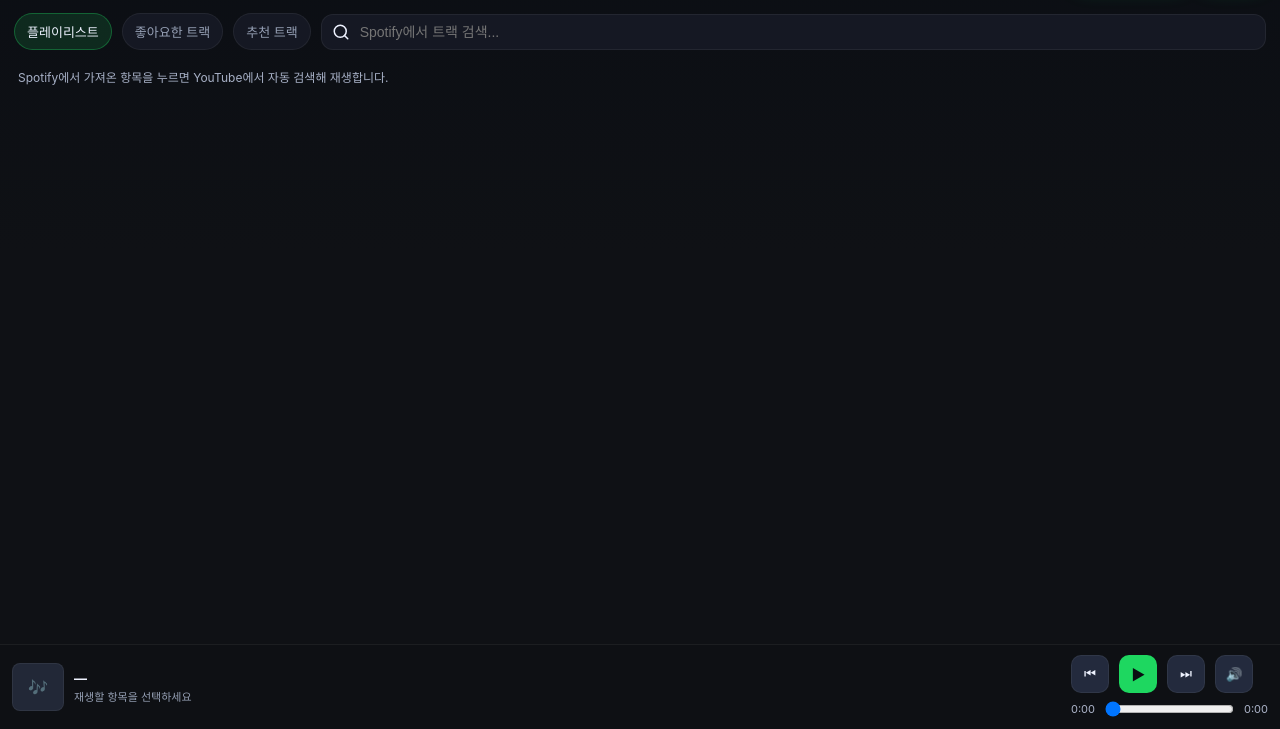
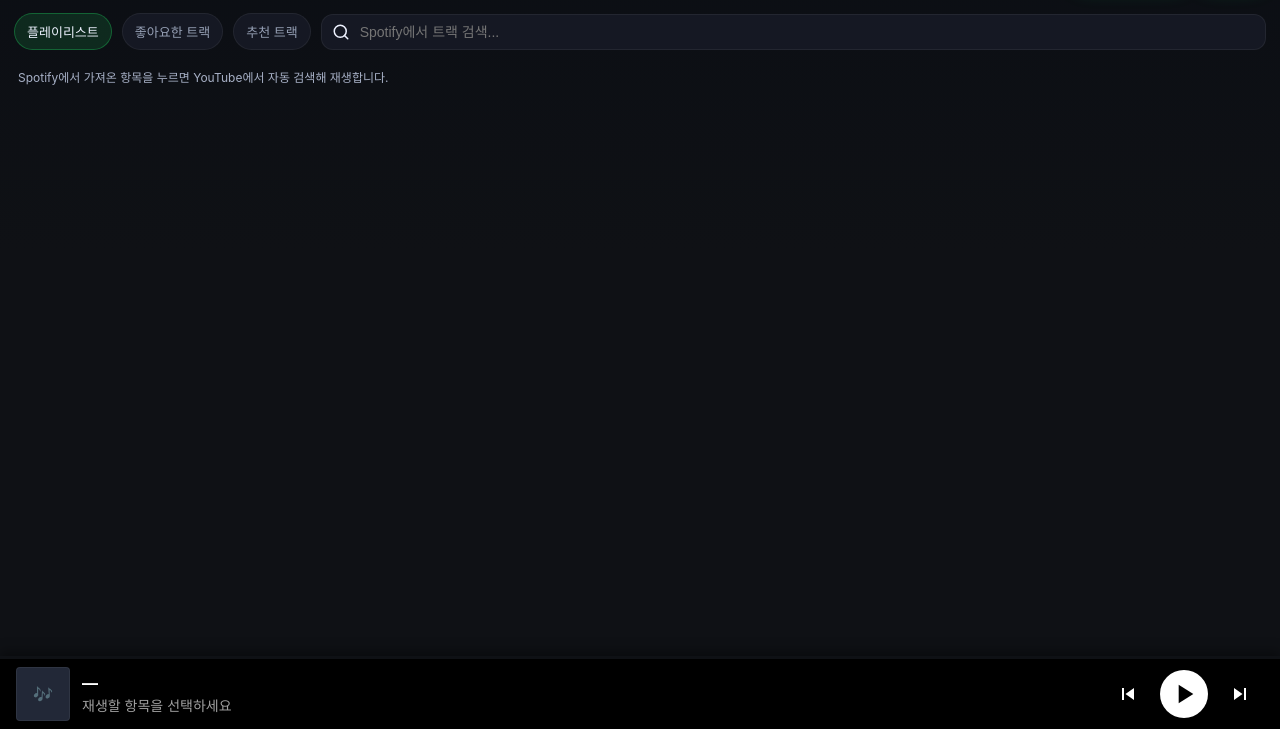
Before and after one commit to niteoowl/MATEPLAY, a plain HTML site: page index.html in a window 1280 px wide. Shown: the part 71-800 px from the top of the page. Drawn offline with Linux system fonts and the light colour scheme; no server answers.

Commit message:
Update index.html

```diff
--- a/index.html
+++ b/index.html
@@ -107,7 +107,9 @@
       display:grid; grid-template-rows:auto 1fr auto; height:100%;
     }
     .content{
-      display:grid; grid-template-rows:auto auto 1fr; gap:0px; padding:12px; height:calc(100vh - 160px);
+      display:grid; grid-template-rows:auto auto 1fr; gap:0px; padding:12px;
+      /* 하단 플레이어 높이(70px) 반영하여 높이 조정 */
+      height:calc(100vh - 70px - 58px);
     }
 
     /* 검색/탭 */
@@ -180,41 +182,92 @@
     }
 
 
-    /* 플레이어 바 */
+    /* === [대폭 개선] 플레이어 바 스타일 === */
+    /* NEW: Visual Progress Bar Container */
+    .player-bar-container {
+        position: fixed; left: 0; right: 0; bottom: 0;
+        z-index: 100; /* Ensure it's above content */
+        box-shadow: 0 -4px 12px rgba(0,0,0,0.4);
+    }
+
+    /* NEW: Visual Progress Bar (상단 녹색 바) */
+    #progressBar {
+        height: 3px;
+        width: 0%; /* Controlled by JS */
+        background: var(--accent); /* Spotify Green */
+        transition: width 0.5s linear; /* Smooth transition */
+    }
+
+    /* NEW: Main Player Bar */
     .player{
-      position:fixed; left:0; right:0; bottom:0; background:rgba(15,17,21,0.9); backdrop-filter: blur(10px);
-      border-top:1px solid rgba(255,255,255,0.06);
-      padding:10px 12px; display:grid; grid-template-columns:1fr auto; gap:10px; align-items:center;
+        background: #000; /* 완전 검은색으로 변경 (이미지 배경) */
+        padding: 8px 16px; /* 패딩 조정 */
+        display: flex; /* Flexbox 레이아웃 */
+        justify-content: space-between; /* 양 끝 정렬 */
+        align-items: center;
+        gap: 12px;
+        height: 70px; /* 고정 높이 */
     }
+
     .now{
-      display:flex; align-items:center; gap:10px; min-width:0;
+      display:flex; align-items:center; gap:12px; min-width:0;
+      flex-grow: 1; /* 왼쪽 공간 최대한 차지 */
     }
-    .now .thumb{ width:48px; height:48px }
-    .now .title{ font-size:13px }
-    .now .subtitle{ font-size:11px }
+    .now .thumb{
+      width: 54px; height: 54px; border-radius: 4px;
+      flex: 0 0 54px; /* 크기 고정 */
+    }
+    .now .meta{
+        flex:1;
+        min-width:0;
+        text-align: left; /* 텍스트 왼쪽 정렬 */
+    }
+    .now .title{
+      font-size: 16px; /* 제목 크게 */
+      font-weight: 700;
+      color: white; /* 흰색으로 변경 */
+    }
+    .now .subtitle{
+      font-size: 14px; /* 부제목 크게 */
+      color: #a0a0a0; /* 약간 회색 */
+      margin-top: 2px;
+    }
 
+    /* 컨트롤 영역 */
     .controls-row{
-      display:flex; align-items:center; gap:10px;
+      display:flex; align-items:center; gap: 8px; /* 버튼 간격 좁게 */
+      flex-shrink: 0;
     }
+
+    /* 재생 버튼 스타일 */
     .btn{
-      appearance:none; border:none; outline:none; background:#232a3d; color:var(--text);
-      border:1px solid rgba(255,255,255,0.06); width:38px; height:38px; border-radius:10px;
+      appearance:none; border:none; outline:none;
+      background: transparent; /* 배경 투명 */
+      color: white; /* 아이콘 흰색 */
+      width: 48px; height: 48px; /* 버튼 크기 대폭 확대 */
+      border-radius: 50%; /* 원형 버튼 */
+      border: none;
+      font-size: 24px;
       display:grid; place-items:center; cursor:pointer;
       transition: background 0.1s;
     }
-    .btn:hover{ background:#2e3549; }
-    .btn.primary{ background:var(--accent); color:#0a0d12; font-weight:800; border:none; }
-    .btn.primary:hover{ background:#18a34b; }
-    .time{
-      display:flex; align-items:center; gap:8px; color:#aeb6cc; font-size:11px; margin-top:6px;
+    .btn:hover{ background: rgba(255, 255, 255, 0.1); }
+
+    .btn.primary{
+      background: white; /* 재생 버튼만 흰색 배경 */
+      color: black; /* 아이콘 검은색 */
+      font-size: 28px;
+      box-shadow: 0 4px 10px rgba(0,0,0,0.5); /* 재생 버튼에 그림자 추가 */
     }
-    .seek{
-      appearance:none; width:100%; height:6px; border-radius:999px; background:#232a3d; outline:none;
+    .btn.primary:hover{ background: #e0e0e0; }
+
+    /* 숨겨야 할 요소들 */
+    .player-bar-container .time, .player-bar-container #seek {
+        position:absolute;
+        left:-9999px; /* 기능 유지를 위해 화면 밖으로 이동 */
     }
-    .seek::-webkit-slider-thumb{
-      -webkit-appearance:none; appearance:none; width:14px; height:14px; border-radius:50%; background:var(--accent); border:2px solid #0a0d12;
-      margin-top:-4px;
-    }
+    /* === 플레이어 바 스타일 끝 === */
+
 
     /* 유틸 */
     .hidden{ display:none !important }
@@ -310,7 +363,12 @@
     <div id="list" class="grid" role="list" data-current-view="playlists"></div>
   </div>
 
+  <!-- === 개선된 플레이어 바 (Progress Bar 포함) === -->
+  <div class="player-bar-container">
+      <!-- 시각적 프로그레스 바 -->
+      <div id="progressBar"></div>
       <div class="player">
+          <!-- 1. 현재 재생 정보 -->
           <div class="now">
               <div id="nowThumb" class="thumb">🎶</div>
               <div class="meta">
@@ -318,13 +376,28 @@
                   <div id="nowSubtitle" class="subtitle">재생할 항목을 선택하세요</div>
               </div>
           </div>
-    <div style="flex:1; min-width:0">
+
+          <!-- 2. 컨트롤 버튼 -->
           <div class="controls-row">
-            <button id="prevBtn" class="btn">⏮</button>
-            <button id="playPauseBtn" class="btn primary">▶</button>
-            <button id="nextBtn" class="btn">⏭</button>
+              <!-- 이전 트랙 버튼 (SVG) -->
+              <button id="prevBtn" class="btn">
+                  <svg width="24" height="24" viewBox="0 0 24 24" fill="currentColor"><path d="M6 6h2v12H6zm3.5 6l8.5 6V6z"></path></svg>
+              </button>
+              <!-- 재생/일시정지 버튼 (SVG) -->
+              <button id="playPauseBtn" class="btn primary">
+                  <svg width="32" height="32" viewBox="0 0 24 24" fill="currentColor"><path d="M8 5v14l11-7z"></path></svg>
+              </button>
+              <!-- 다음 트랙 버튼 (SVG) -->
+              <button id="nextBtn" class="btn">
+                  <svg width="24" height="24" viewBox="0 0 24 24" fill="currentColor"><path d="M16 6v12h2V6zM6 18l8.5-6L6 6z"></path></svg>
+              </button>
+          </div>
+      </div>
+
+      <!-- 3. 기능 유지를 위해 화면 밖으로 이동된 요소 -->
+      <div id="hiddenPlayerControls" class="hidden">
+          <!-- 기존 seek bar, time, mute 버튼은 기능 유지를 위해 숨깁니다 -->
           <button id="muteBtn" class="btn">🔊</button>
-        </div>
           <div class="time">
               <span id="curTime">0:00</span>
               <input type="range" id="seek" min="0" max="100" value="0" step="0.1" aria-label="재생 위치" />
@@ -332,6 +405,7 @@
           </div>
       </div>
   </div>
+  <!-- ============================================= -->
 </div>
 
 <!-- === [추가] 플레이리스트 선택 모달 === -->
@@ -643,6 +717,13 @@
           backBtn.className = 'btn';
           backBtn.innerHTML = '←'; // Back arrow
           backBtn.style.marginRight = '10px';
+          // [개선] 새 플레이어 스타일 적용을 위해 일반 btn 대신 logout-btn 클래스 사용
+          backBtn.className = 'logout-btn';
+          backBtn.style.width = '38px';
+          backBtn.style.height = '38px';
+          backBtn.style.borderRadius = '10px';
+          backBtn.style.fontSize = '18px';
+
           backBtn.addEventListener('click', () => {
               setTabs('playlists'); // 플레이리스트 탭으로 돌아가기
               loadPlaylists();
@@ -752,9 +833,6 @@
         // 현재 사용자 ID
         const currentUserSpotifyId = currentFirebaseUser?.uid; // Spotify ID는 Spotify API 호출로 가져와야 하지만, 편의상 Firebase UID를 사용한다고 가정
 
-        // 내가 만들었거나 (owner.id === user.id) 또는 공동 작업 가능한 (collaborative: true) 플레이리스트를 필터링
-        const playlists = (data.items || []).filter(p => p.owner?.id === currentUserSpotifyId || p.collaborative || p.owner?.display_name === "사용자 이름");
-
         // 실제 Spotify User ID를 가져오는 로직 추가 (첫 로그인 시에만 실행)
         let userId = '';
         try {
@@ -762,6 +840,7 @@
             userId = meData.id;
         } catch(e) { /* 무시 */ }
 
+        // 내가 만들었거나 (owner.id === user.id) 또는 공동 작업 가능한 (collaborative: true) 플레이리스트를 필터링
         const finalPlaylists = (data.items || []).filter(p => p.owner?.id === userId || p.collaborative);
 
         modifiablePlaylists = finalPlaylists;
@@ -1080,14 +1159,25 @@
       }
     });
   }
+
+  /**
+   * 재생 상태 변경 시 호출 (아이콘 변경 및 다음 곡 재생 처리)
+   */
   function onYTStateChange(e){
     const state = e.data;
+    const playPauseBtn = $('#playPauseBtn');
+
+    // SVG icons for Play and Pause
+    const playSVG = '<svg width="32" height="32" viewBox="0 0 24 24" fill="currentColor"><path d="M8 5v14l11-7z"></path></svg>';
+    const pauseSVG = '<svg width="32" height="32" viewBox="0 0 24 24" fill="currentColor"><path d="M6 19h4V5H6zm8-14v14h4V5z"></path></svg>';
+
     if(state === 1){
-      $('#playPauseBtn').textContent = '⏸';
+      playPauseBtn.innerHTML = pauseSVG; // 재생 중일 때 일시정지 아이콘
       setError('');
     }else if(state === 2 || state === 5){
-      $('#playPauseBtn').textContent = '▶';
+      playPauseBtn.innerHTML = playSVG; // 일시정지/버퍼링 중일 때 재생 아이콘
     }else if(state === 0){
+      playPauseBtn.innerHTML = playSVG; // 종료 시 재생 아이콘
       if(queueIndex < queue.length - 1){
         queueIndex++;
         playQueueIndex(queueIndex, true);
@@ -1174,6 +1264,7 @@
     $('#nextBtn').addEventListener('click', () => {
       if(queueIndex < queue.length - 1){ queueIndex++; playQueueIndex(queueIndex, true); }
     });
+    // [유지] 기능 유지를 위해 숨겨진 음소거 버튼 컨트롤 이벤트는 유지
     $('#muteBtn').addEventListener('click', () => {
       if(!ytPlayer) return;
       if(ytPlayer.isMuted()) ytPlayer.unMute(); else ytPlayer.mute();
@@ -1194,6 +1285,7 @@
     $('#searchIcon').addEventListener('click', searchHandler);
 
 
+    // [유지] 기능 유지를 위해 숨겨진 seek bar input 이벤트는 유지
     $('#seek').addEventListener('input', (e) => {
       const v = Number(e.target.value);
       if(ytPlayer){
@@ -1220,16 +1312,28 @@
     });
   }
 
+  /**
+   * 재생 진행 상태 업데이트 (숨겨진 seek bar와 시각적 progress bar를 모두 업데이트)
+   */
   function setupProgressTimer(){
     if(progressTimer) clearInterval(progressTimer);
+    const progressBar = $('#progressBar');
     progressTimer = setInterval(() => {
       if(!ytPlayer) return;
       const d = ytPlayer.getDuration() || 0;
       const c = ytPlayer.getCurrentTime() || 0;
+
+      // Hidden elements update (for functionality)
       $('#curTime').textContent = formatTime(c);
       $('#durTime').textContent = formatTime(d);
+
       const ratio = d ? Math.min(100, Math.max(0, (c/d)*100)) : 0;
+
+      // Update the hidden seek bar (for input tracking/scrubbing logic)
       $('#seek').value = String(Math.floor(ratio));
+
+      // Update the visual progress bar
+      progressBar.style.width = `${ratio}%`;
     }, 500);
   }
 
```
Lines whose indentation alone changed are shown as unchanged.
